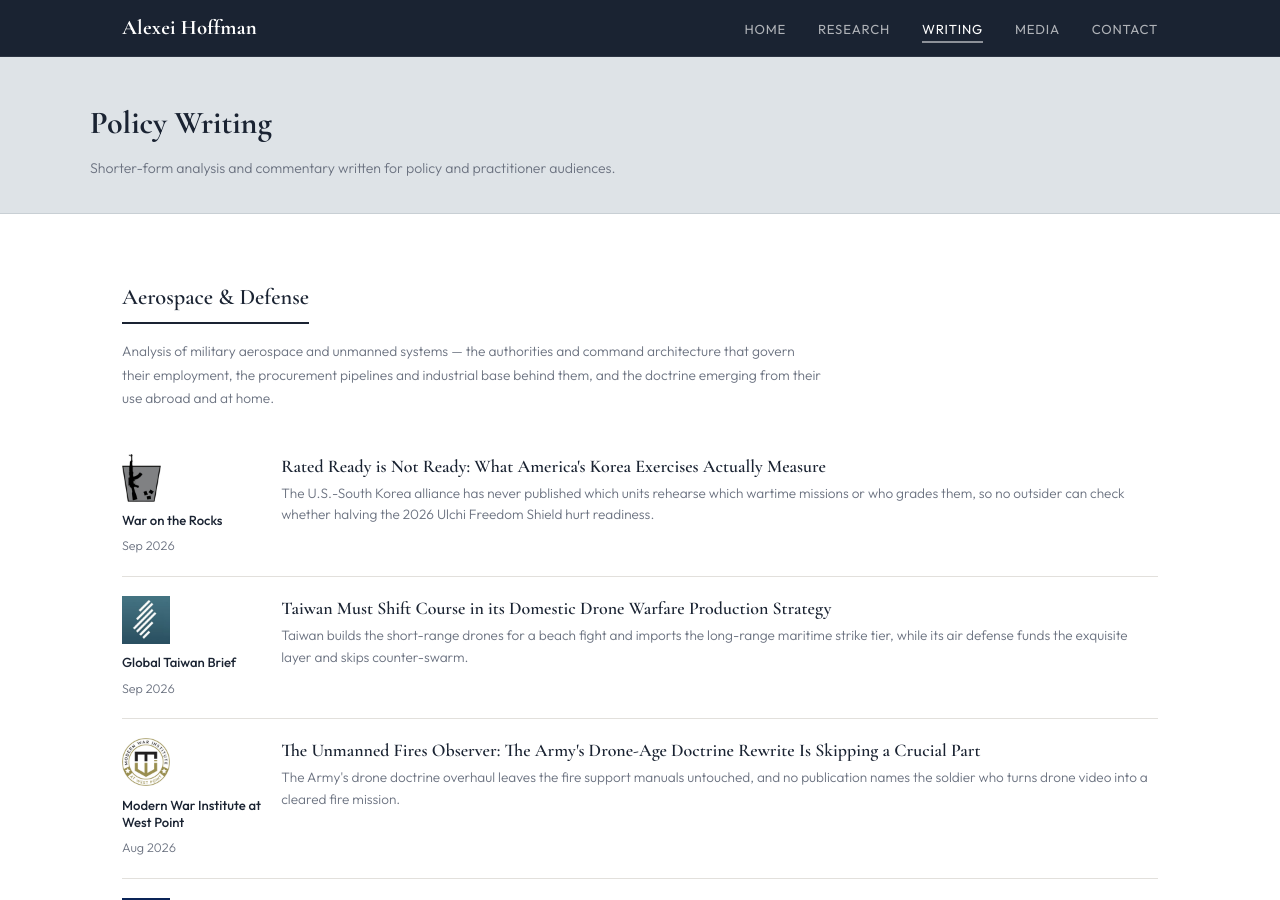
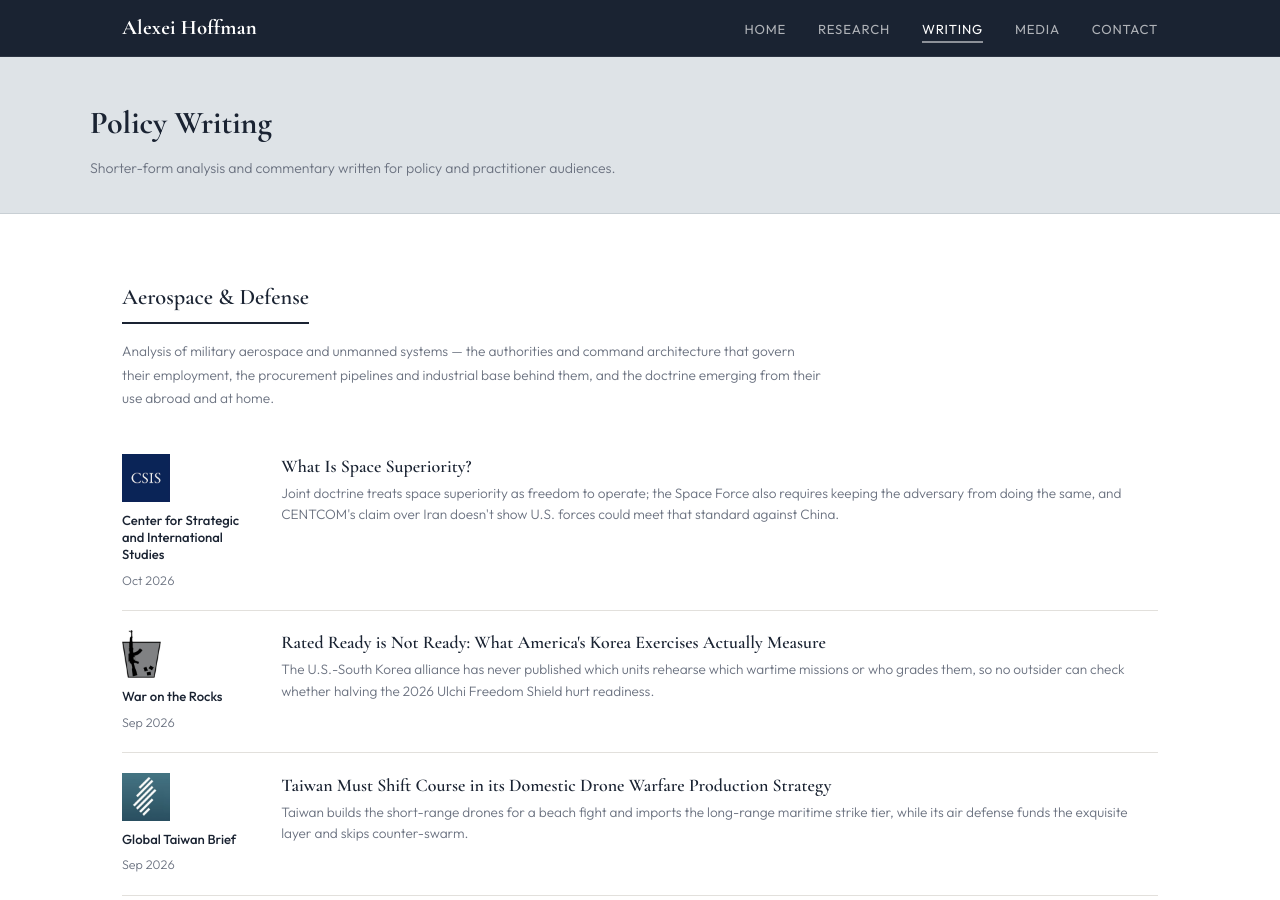
Before and after one commit to a-novi13-byte/a-novi13-byte.github.io, a Jekyll site: the page built from writing.html, in a window 1280 px wide and 900 px high. Built offline with Jekyll 4.4.1, drawn with Linux system fonts in a browser that asks for light colours.

Commit message:
Update writing.html

```diff
--- a/writing.html
+++ b/writing.html
@@ -70,6 +70,14 @@ permalink: /writing/
   <p class="section-note">Analysis of military aerospace and unmanned systems — the authorities and command architecture that govern their employment, the procurement pipelines and industrial base behind them, and the doctrine emerging from their use abroad and at home.</p>
 
   <div class="writing-list section-aero">
+
+    <div class="writing-item">
+      <div class="writing-meta"><img class="pub-logo" src="{{ '/assets/Logos/logo-csis.png' | relative_url }}" alt="" loading="lazy"><span class="pub-badge badge-csis">Center for Strategic and International Studies</span><span class="writing-date">Oct 2026</span></div>
+      <div class="writing-content">
+        <h3><a href="https://www.csis.org/analysis/what-space-superiority" target="_blank" rel="noopener">What Is Space Superiority?</a></h3>
+        <p class="writing-blurb">Joint doctrine treats space superiority as freedom to operate; the Space Force also requires keeping the adversary from doing the same, and CENTCOM's claim over Iran doesn't show U.S. forces could meet that standard against China.</p>
+      </div>
+    </div>
 
     <div class="writing-item">
       <div class="writing-meta"><img class="pub-logo" src="{{ '/assets/Logos/logo-wotr.png' | relative_url }}" alt="" loading="lazy"><span class="pub-badge badge-wotr">War on the Rocks</span><span class="writing-date">Sep 2026</span></div>
```
